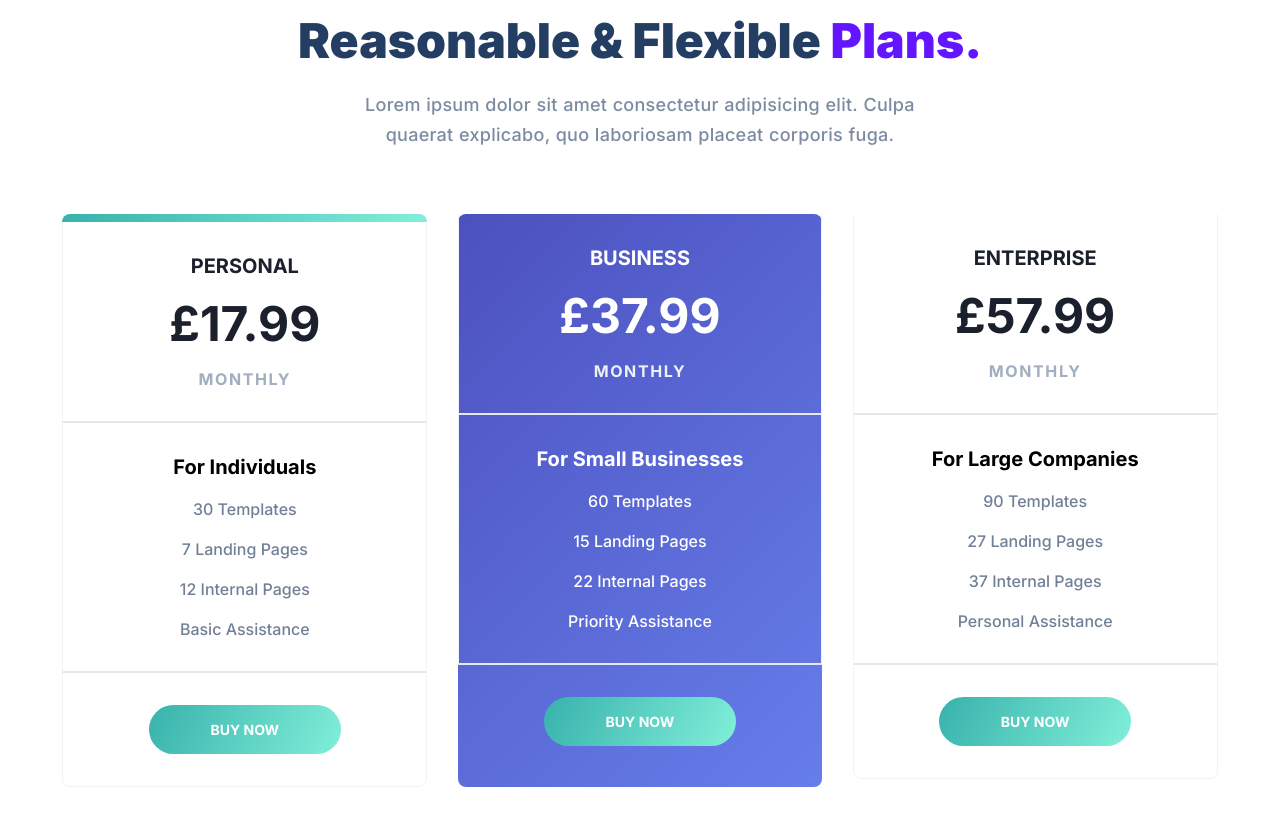
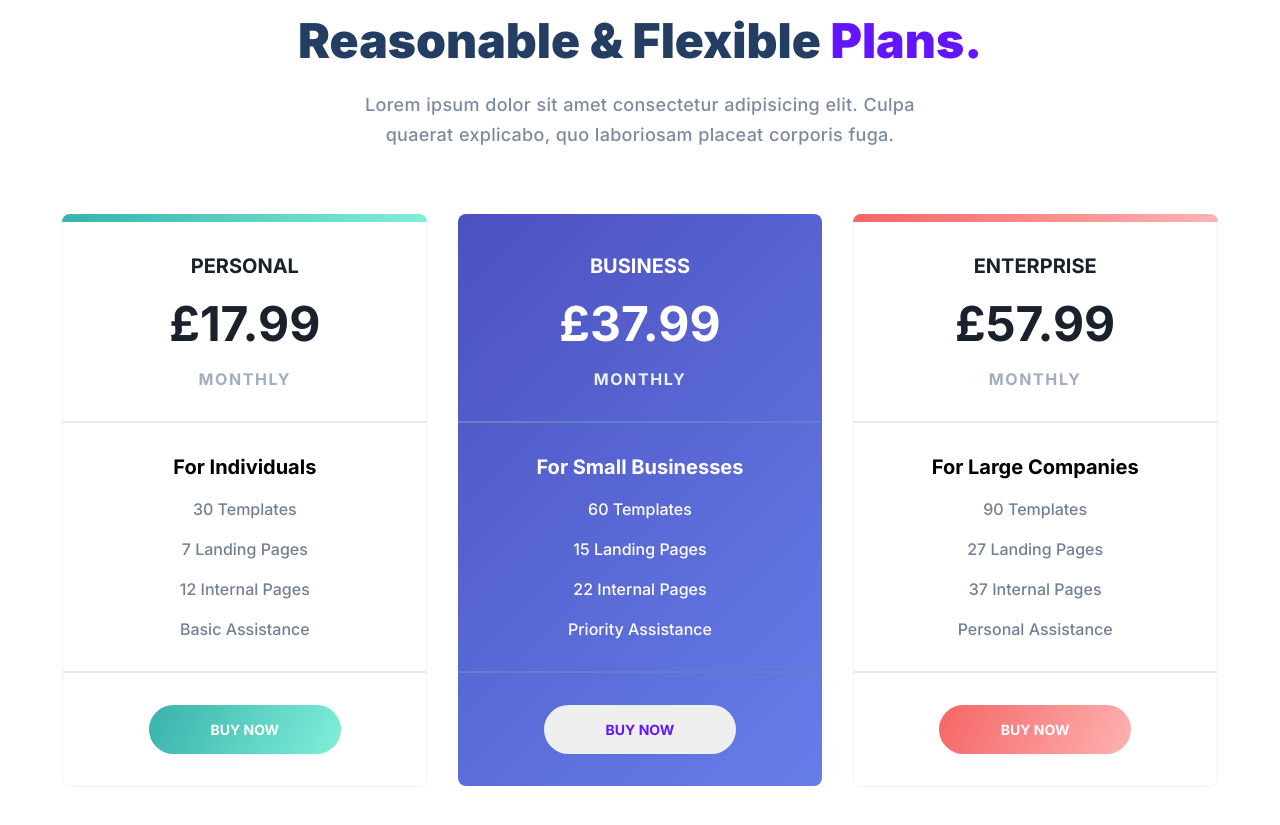
Before and after one commit to RyamaCoding/treact-2024, a plain HTML site: page index.html in a window 1280 px wide. Shown: the part 3785-4610 px from the top of the page. Drawn offline with Linux system fonts and the light colour scheme.

Commit message:
finished pricing section

```diff
--- a/index.html
+++ b/index.html
@@ -241,21 +241,24 @@
                                         <button class="plan__button">BUY NOW</button>
                                     </div>
                                 </div>
-                                <div class="plan plan2">
-                                    <div class="plan__price">
+                                <div class="plan">
+                                    <div class="plan__container">
+                                        <div class="shading2"></div>
+                                        <div class="plan__price2">
                                             <h2 class="plan__title white">BUSINESS</h2>
                                             <h1 class="plan__price--value white">£37.99</h1>
                                             <p class="plan__price--para grey">MONTHLY</p>
                                         </div>
-                                    <div class="plan__for">
+                                        <div class="plan__for2">
                                             <h4 class="plan__main-feature white">For Small Businesses</h4>
                                             <h4 class="plan__feature white">60 Templates</h4>
                                             <h4 class="plan__feature white">15 Landing Pages</h4>
                                             <h4 class="plan__feature white">22 Internal Pages</h4>
                                             <h4 class="plan__feature white">Priority Assistance</h4>
                                         </div>
-                                    <div class="plan__button--wrapper2">
-                                        <button class="plan__button white">BUY NOW</button>
+                                        <div class="plan__button--wrapper2 ">
+                                            <button class="plan__button2">BUY NOW</button>
+                                        </div>
                                     </div>
                                 </div>
                                 <div class="plan">
@@ -273,7 +276,7 @@
                                         <h4 class="plan__feature">Personal Assistance</h4>
                                     </div>
                                     <div class="plan__button--wrapper">
-                                        <button class="plan__button">BUY NOW</button>
+                                        <button class="plan__button plan__button3">BUY NOW</button>
                                     </div>
                                 </div>
                             </div>
--- a/styles.css
+++ b/styles.css
@@ -524,12 +524,23 @@ h1{
     border-bottom: 2px solid #e5e8ec;
 }
 
+.plan__price2{
+    width: 100%;
+    border-bottom: 2px solid #6081c7;
+}
+
 .plan__for{
     width: 100%;
     padding: 32px;
     border-left: 1px solid #f0f4fa;
     border-right: 1px solid #f0f4fa;
     border-bottom: 2px solid #e5e8ec;
+}
+
+.plan__for2{
+    width: 100%;
+    padding: 32px;
+    border-bottom: 2px solid #6081c7;
 }
 
 .plan__main-feature{
@@ -567,9 +578,14 @@ h1{
     background: linear-gradient(115deg, rgb(56, 178 ,172) 0%, rgb(129, 239, 217) 100%);
 }
 
-.plan2{
+.plan__container{
+    width: 100%;
     border-radius: 8px;
     background: linear-gradient(135deg, rgb(76, 81, 191) 0%, rgb(102, 126, 234) 100%);
+}
+
+.shading2{
+    height: 8px;
 }
 
 .white{color: white;}
@@ -582,3 +598,27 @@ h1{
     padding: 32px;
     width: 100%;
 }
+
+.plan__button2{
+    color: #6415ff;
+    font-size: 14px;
+    font-weight: 700;
+    padding: 16px 32px;
+    width: 100%;
+    max-width: 192px;
+    border: none;
+    border-radius: 9999px;
+    cursor: pointer;
+}
+
+.shading3{
+    width: 100%;
+    height: 8px;
+    border-top-left-radius: 8px;
+    border-top-right-radius: 8px;
+    background: linear-gradient(115deg, rgb(245, 101, 101) 0%, rgb(254, 178, 178) 100%);
+}
+
+.plan__button3{
+    background: linear-gradient(115deg, rgb(245, 101, 101) 0%, rgb(254, 178, 178) 100%)
+}
```
Lines whose indentation alone changed are shown as unchanged.
